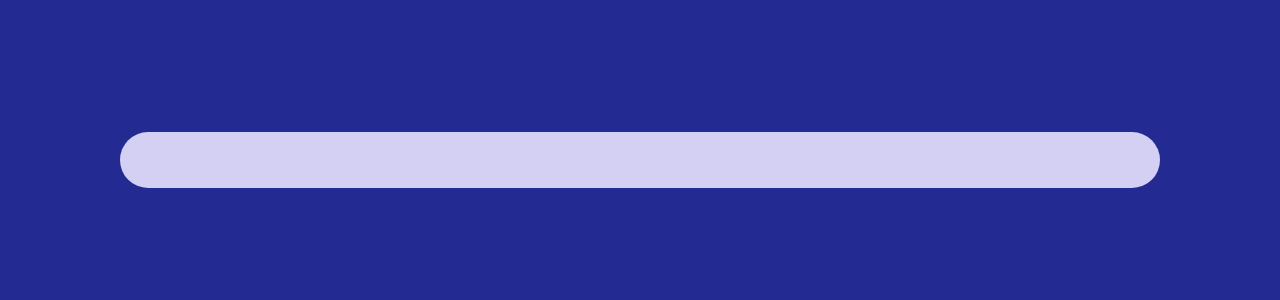
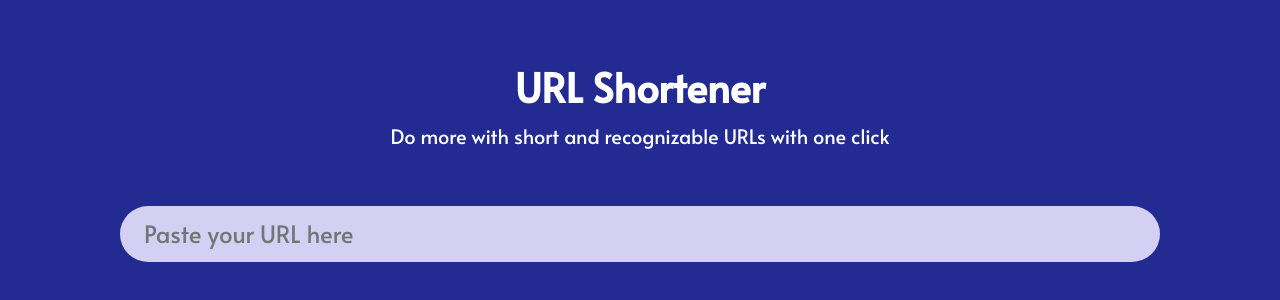
Before and after one commit to lucascampanelli/url-shortener, a React (Create React App) app: page / in a window 1280 px wide. Shown: the part 180-480 px from the top of the page. Built offline with nearby package versions, Linux system fonts and the light colour scheme.

Commit message:
Design fix

```diff
--- a/public/index.html
+++ b/public/index.html
@@ -3,6 +3,7 @@
   <head>
     <meta charset="utf-8" />
     <link rel="icon" href="%PUBLIC_URL%/favicon.ico" />
+    <link href="https://fonts.googleapis.com/css2?family=Alata&display=swap" rel="stylesheet">
     <meta name="viewport" content="width=device-width, initial-scale=1" />
     <meta name="theme-color" content="#000000" />
     <meta
--- a/src/global.css
+++ b/src/global.css
@@ -4,4 +4,5 @@
   box-sizing: border-box;
   outline: none;
   border: none;
+  font-family: 'Alata', sans-serif;
 }
--- a/src/views/Index/index.css
+++ b/src/views/Index/index.css
@@ -17,7 +17,8 @@
     border-radius: 20vh;
     height: 7vh;
     width: 130vh;
-    font-size: 5vh;
+    font-size: 3vh;
+    text-align: left;
     padding-left: 3vh;
     background-color: #d4d0f3;
 }
@@ -55,3 +56,22 @@
 .clipboard{
     position: relative;
 }
+
+.titleSection{
+    margin-bottom: 7vh;
+    display: flex;
+    flex-direction: column;
+    align-items: center;
+}
+
+.titleLabel{
+    color: White;
+    font-size: 5vh;
+    margin-bottom: 1vh;
+}
+
+.descriptionLabel{
+    color: white;
+    font-size: 2.5vh;
+    font-weight: 200;
+}
--- a/src/views/Index/index.js
+++ b/src/views/Index/index.js
@@ -24,16 +24,19 @@ export default function Index(){
 
     return(
         <div className='container'>
+            <section className='titleSection'>
+                <h1 className='titleLabel'>URL Shortener</h1>
+                <h3 className='descriptionLabel'>Do more with short and recognizable URLs with one click</h3>
+            </section>
             <section className='urlSection'>
                 <form onSubmit={shorten}>
-                    <input value={url} onInput={e => {setUrl(e.target.value)}} type='text' name='url' className='url'/>
+                    <input value={url} onInput={e => {setUrl(e.target.value)}} type='text' name='url' className='url' placeholder='Paste your URL here'/>
                 </form>
             </section>
             <section className='shortenedSection'>
                 {
                     hash ? <div className='clipboard'><FiCopy className='copyIcon'/><input className='shortened' id='shortened' value={hash} onClick={copy}/></div> : ""
                 }
-
             </section>
         </div>
     );
```
